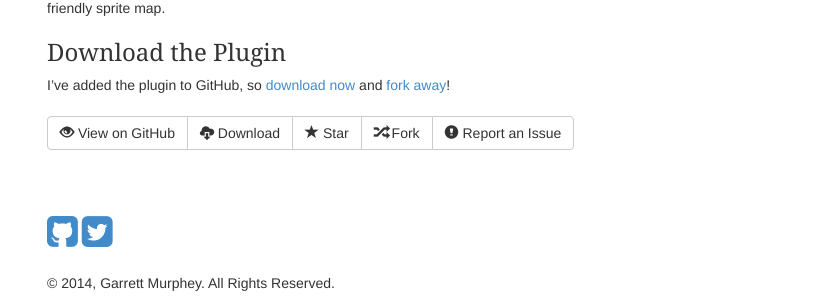
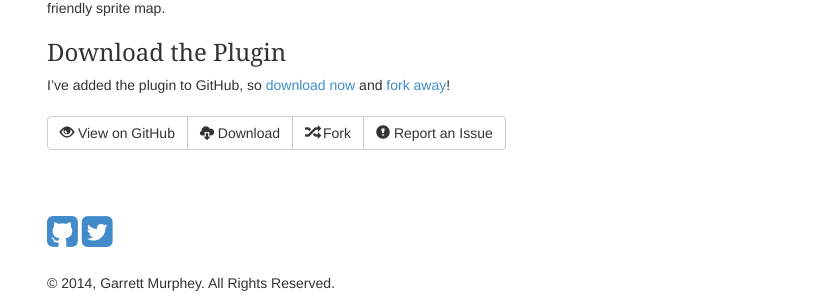
Before and after one commit to gmurphey/gmurphey.github.io, a Jekyll site: the page built from _posts/2011-07-07-photoshop-plugin-simple-sprites.markdown, in a window 1280 px wide. Shown: the part 311-617 px from the top of the page, without its empty margins (23-845 px from the left). Built offline with Jekyll 4.4.1, drawn with Linux system fonts in a browser that asks for light colours.

Commit message:
fixing endpoint.

```diff
--- a/_layouts/post.html
+++ b/_layouts/post.html
@@ -11,7 +11,6 @@ layout: default
   <div class="btn-group">
     <a class="btn btn-default" href="http://github.com/{{site.social.github}}/{{page.github}}"><span class="glyphicon glyphicon-eye-open"></span> View on GitHub</a>
     <a class="btn btn-default" href="http://github.com/{{site.social.github}}/{{page.github}}/zipball/master"><span class="glyphicon glyphicon-cloud-download"></span> Download</a>
-    <a class="btn btn-default" href="http://github.com/{{site.social.github}}/{{page.github}}/star"><span class="glyphicon glyphicon-star"></span> Star</a>
     <a class="btn btn-default" href="http://github.com/{{site.social.github}}/{{page.github}}/fork"><span class="glyphicon glyphicon-random"></span> Fork</a>
     <a class="btn btn-default" href="http://github.com/{{site.social.github}}/{{page.github}}/issues"><span class="glyphicon glyphicon-exclamation-sign"></span> Report an Issue</a>
   </div>
```
